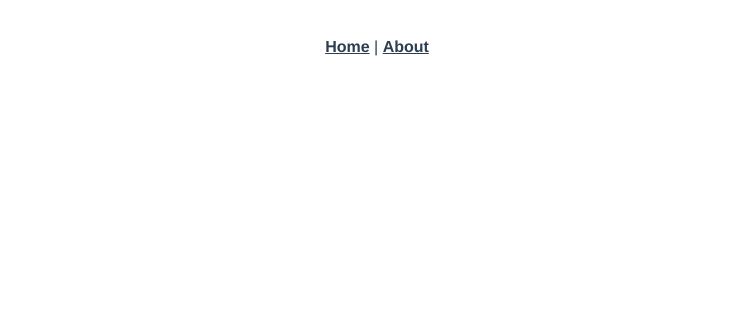
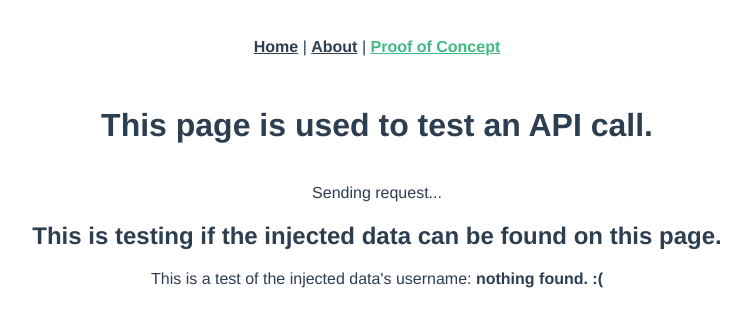
Before and after one commit to lagarzab/vue-static-site-poc, a Vue app: page /#/poc in a window 1280 px wide. Shown: the top 326 px of the page, without its empty margins (263-1014 px from the left). Built offline with nearby package versions, Linux system fonts and the light colour scheme.

Commit message:
Created proof of concept page/route

```diff
--- a/src/App.vue
+++ b/src/App.vue
@@ -2,7 +2,8 @@
   <div id="app">
     <div id="nav">
       <router-link to="/">Home</router-link> |
-      <router-link to="/about">About</router-link>
+      <router-link to="/about">About</router-link> |
+      <router-link to="/poc">Proof of Concept</router-link>
     </div>
     <router-view/>
   </div>
--- a/src/router/index.js
+++ b/src/router/index.js
@@ -18,6 +18,14 @@ const routes = [
     // which is lazy-loaded when the route is visited.
     component: () => import(/* webpackChunkName: "about" */ '../views/About.vue'),
   },
+  {
+    path: '/poc',
+    name: 'Proof of Concept',
+    // route level code-splitting
+    // this generates a separate chunk (poc.[hash].js) for this route
+    // which is lazy-loaded when the route is visited.
+    component: () => import(/* webpackChunkName: "poc" */ '../views/Poc.vue'),
+  },
 ];
 
 const router = new VueRouter({
--- /dev/null
+++ b/src/views/Poc.vue
@@ -0,0 +1,23 @@
+<template>
+  <div class="ofac">
+    <h1>This page is used to test an API call.</h1>
+    <br>
+    {{ status }}
+    <br>
+    <h2>This is testing if the injected data can be found on this page.</h2>
+    <p>
+      This is a test of the injected data's username:
+      <strong>{{ 'nothing found. :(' }}</strong>
+    </p>
+  </div>
+</template>
+
+<script>
+export default {
+  data() {
+    return {
+      status: 'Sending request...',
+    };
+  },
+};
+</script>
```
